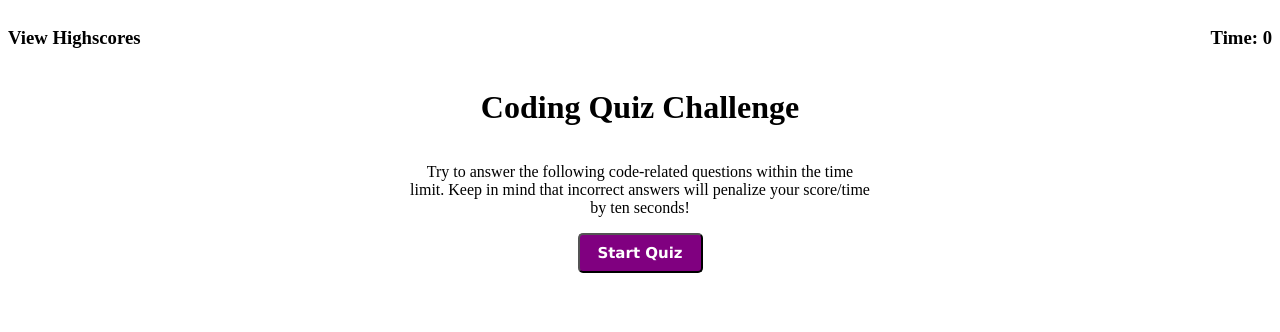
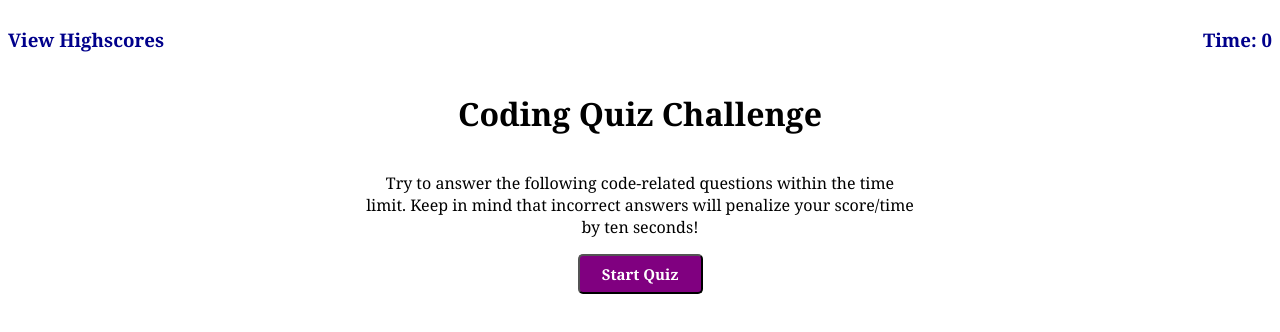
Before and after one commit to lamperouge1218/Coding-Quiz-Game, a plain HTML site: page index.html in a window 1280 px wide. Drawn offline with Linux system fonts and the light colour scheme.

Commit message:
added button hover effects and styled button

```diff
--- a/assets/css/style.css
+++ b/assets/css/style.css
@@ -1,6 +1,11 @@
+* {
+    font-family: Cambria, Cochin, Georgia, Times, 'Times New Roman', serif;
+}
+
 header {
     display: flex;
     justify-content: space-between;
+    color: darkblue;
 }
 
 main {
@@ -21,7 +26,6 @@ button {
     font-size: 15px;
     color: white;
     font-weight: bold;
-    font-family: Verdana, Geneva, Tahoma, sans-serif;
 }
 
 button:hover {
```
